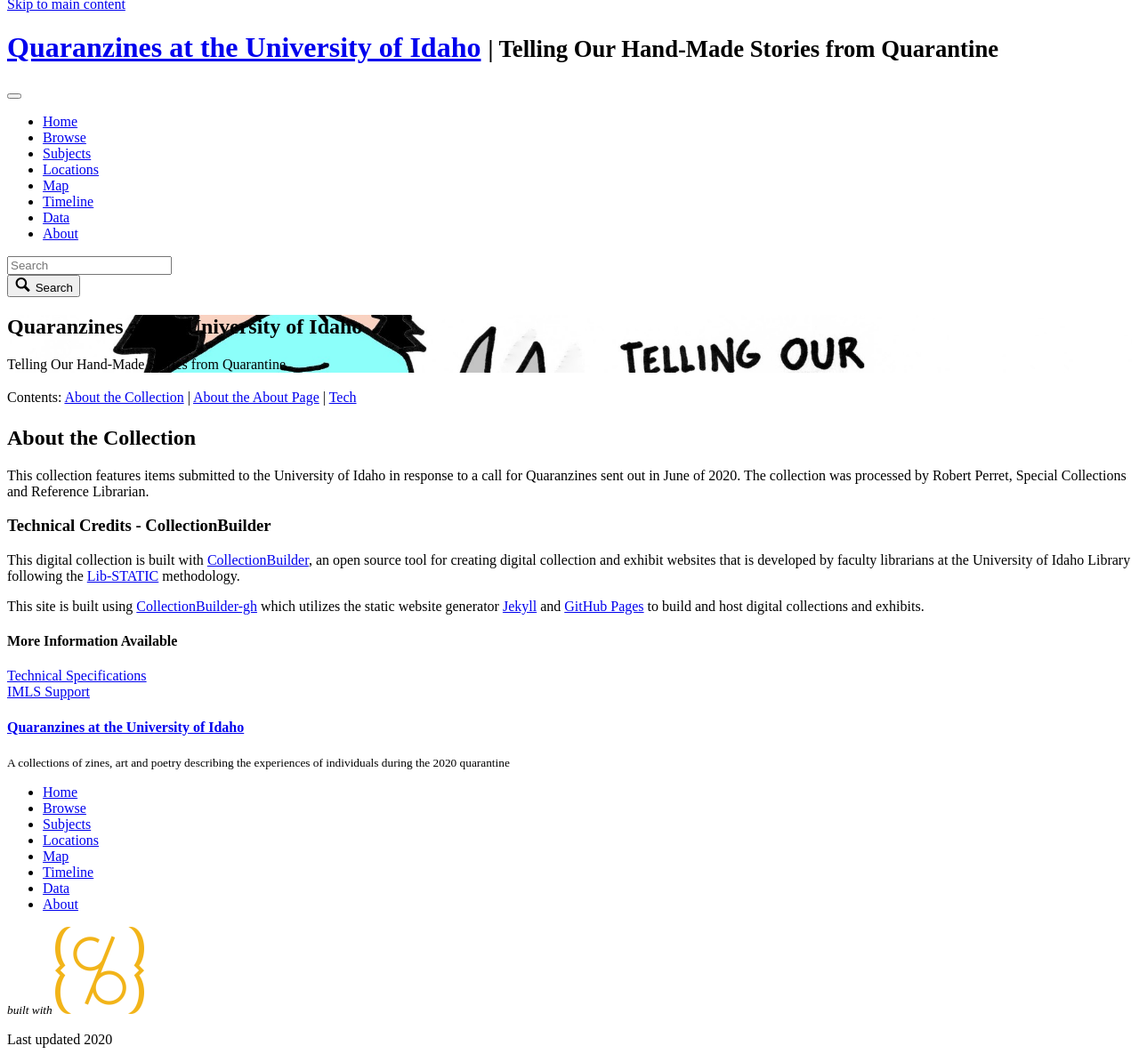
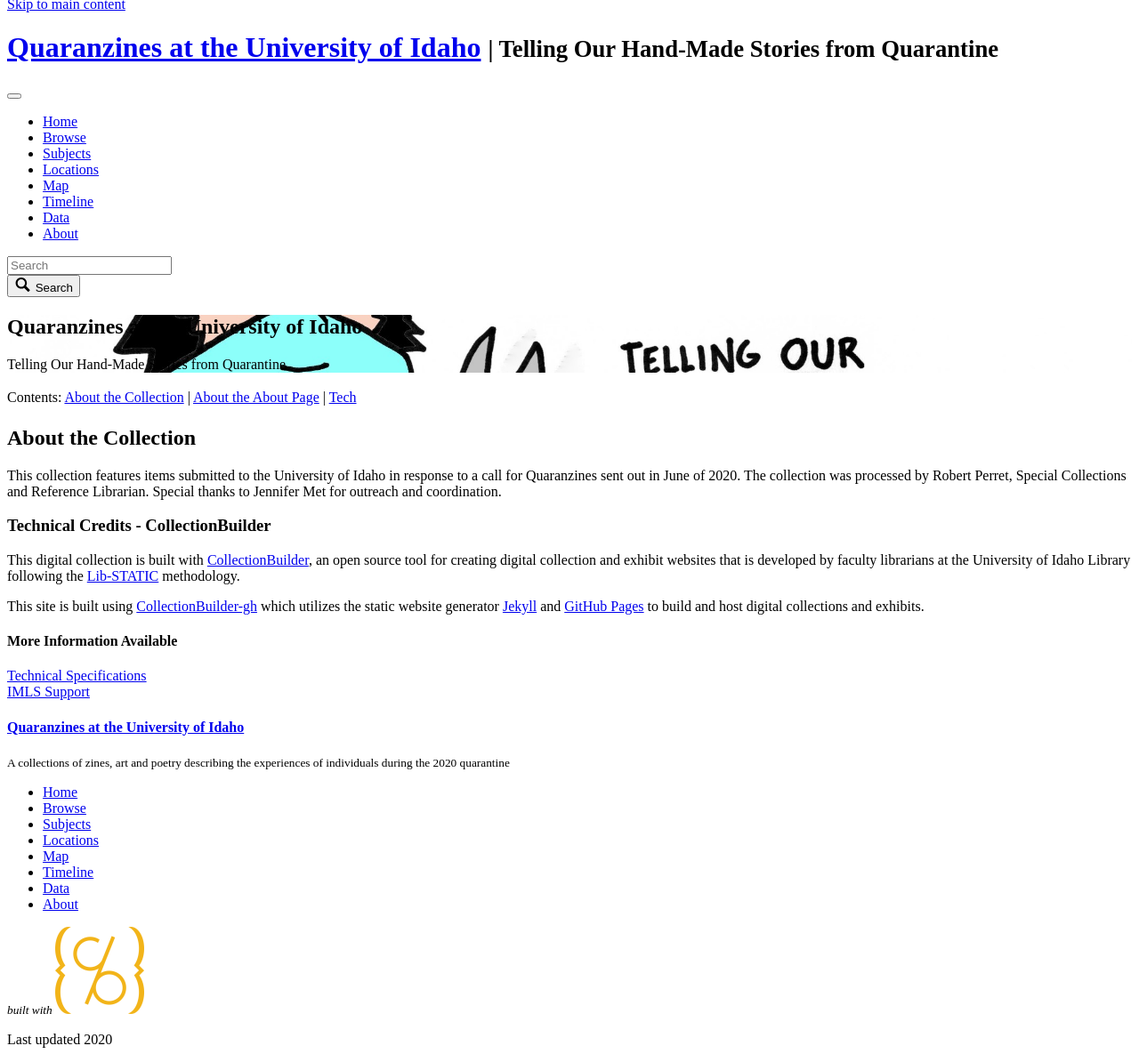
Before and after one commit to uidaholib/idahoquaranzines, a Jekyll site: the page built from pages/about.md, in a window 1280 px wide, cut to the strip 112-1306 px from the top of the page. Shown: the whole strip at 89% size. Built offline with Jekyll 4.4.1, drawn with Linux system fonts in a browser that asks for light colours.

Commit message:
Update about.md

```diff
--- a/pages/about.md
+++ b/pages/about.md
@@ -12,4 +12,4 @@ permalink: /about.html
 
 ## About the Collection
 
-This collection features items submitted to the University of Idaho in response to a call for Quaranzines sent out in June of 2020. The collection was processed by Robert Perret, Special Collections and Reference Librarian.
+This collection features items submitted to the University of Idaho in response to a call for Quaranzines sent out in June of 2020. The collection was processed by Robert Perret, Special Collections and Reference Librarian. Special thanks to Jennifer Met for outreach and coordination.
```
